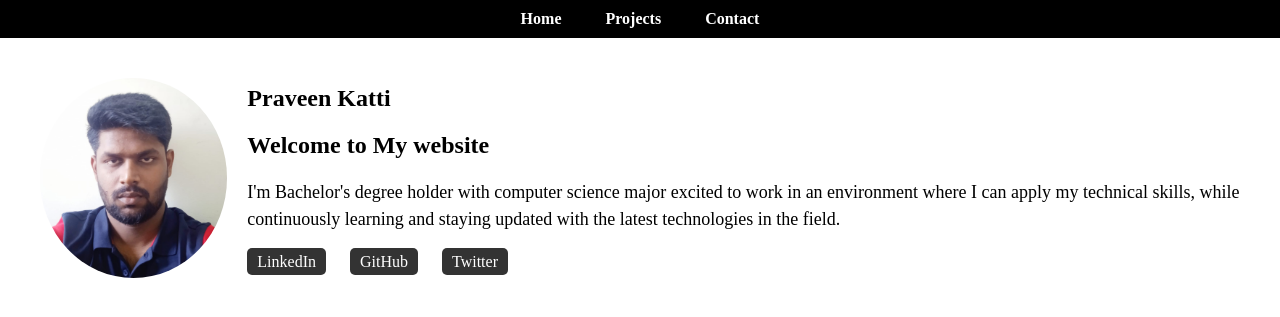
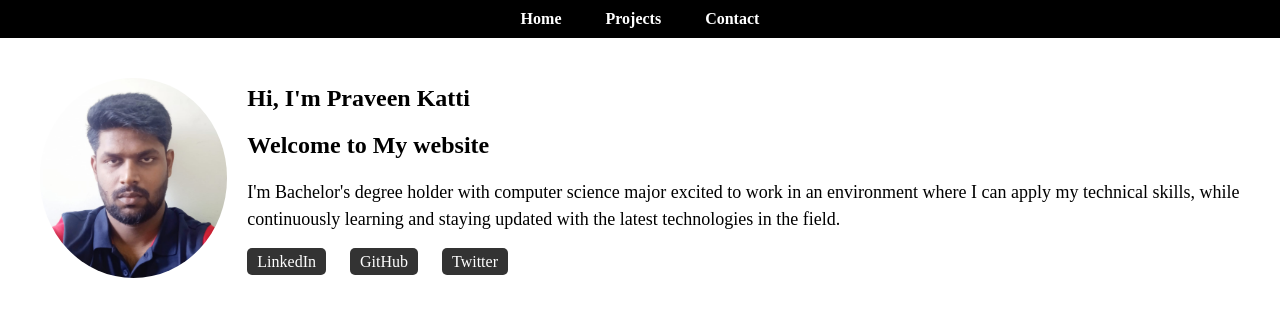
Before and after one commit to PraveenDKatti/PraveenDKatti.github.io, a Jekyll site: the page built from index.html, in a window 1280 px wide. Shown: the top 317 px of the page. Built offline with Jekyll 4.4.1, drawn with Linux system fonts in a browser that asks for light colours.

Commit message:
Updated intro div tag

```diff
--- a/index.html
+++ b/index.html
@@ -26,7 +26,7 @@
 			  <img src="./images/prav.jpeg"/>
 		  </div>
 		  <div class="intro">
-			  <h1>Praveen Katti</h1>
+			  <h1>Hi, I'm Praveen Katti</h1>
 			  <h1>Welcome to My website</h1>
 			  <p>I'm Bachelor's degree holder with computer science major excited to work in an environment where I can apply my technical skills, while continuously learning and staying updated with the latest technologies in the field.</p>
 			  <div class="social-links">
```
